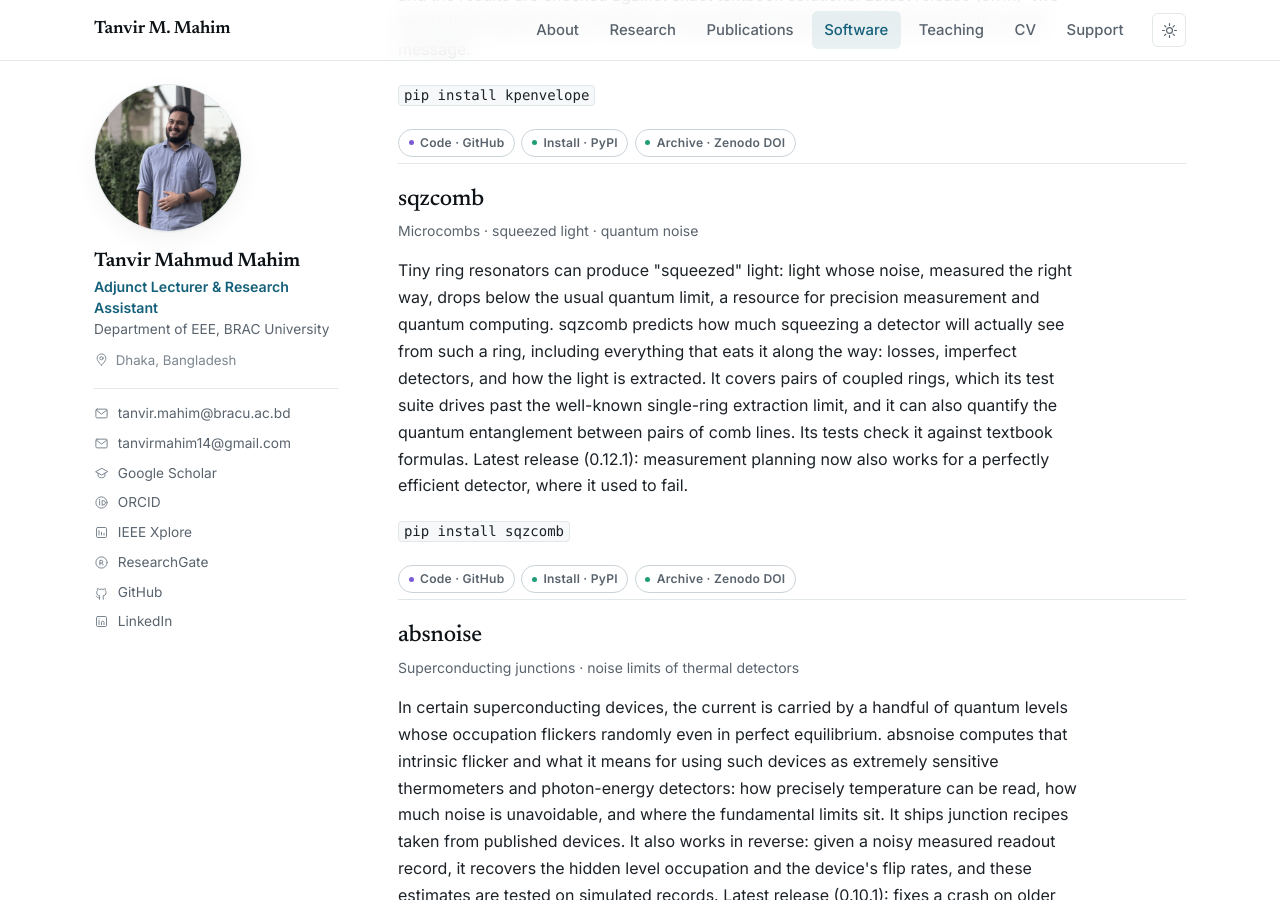
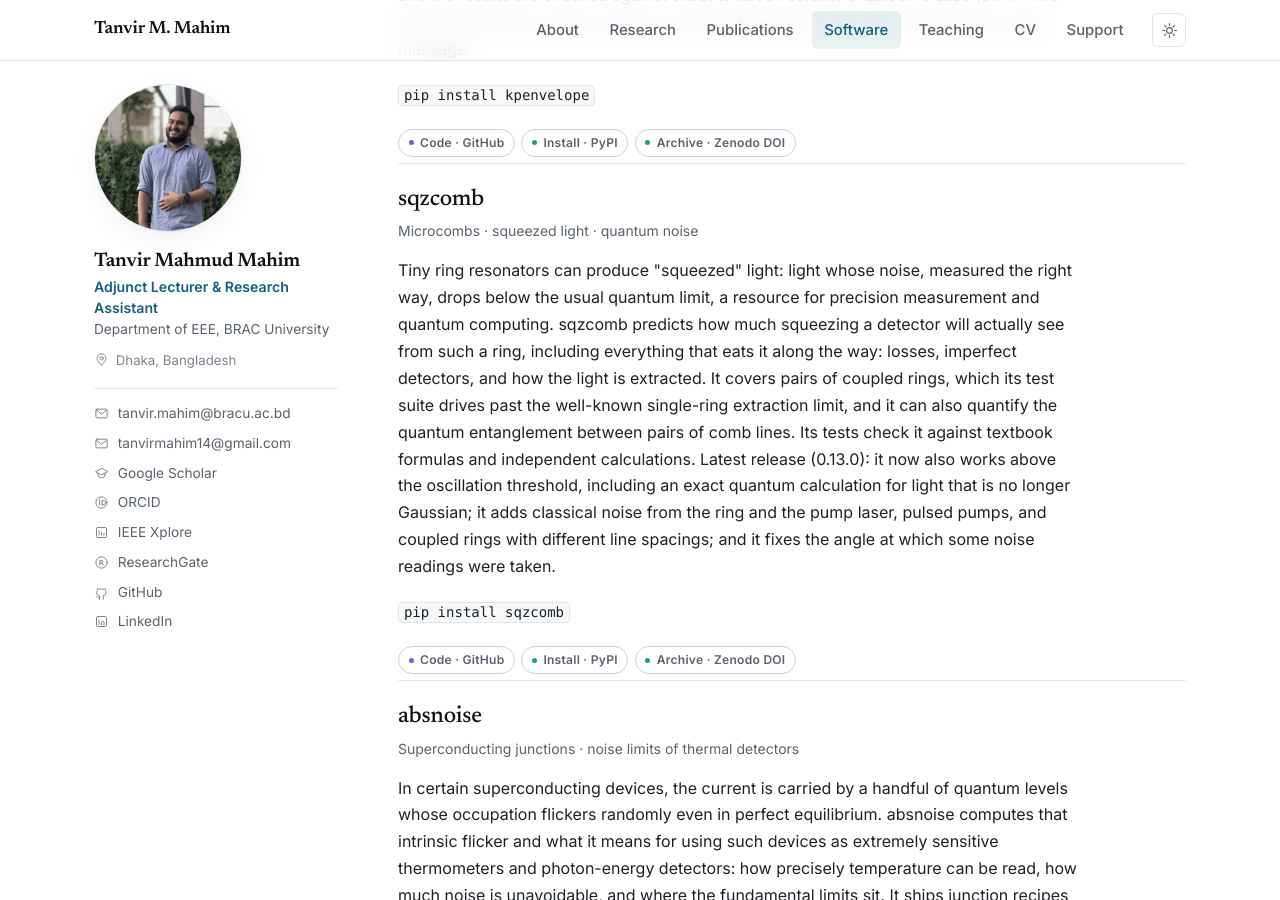
Before and after one commit to Tanvir-Mahmud-Mahim/Tanvir-Mahmud-Mahim.github.io, a Jekyll site: the page built from software.md, in a window 1280 px wide and 900 px high, scrolled down 1486 px. Built offline with Jekyll 4.4.1, drawn with Linux system fonts in a browser that asks for light colours.

Commit message:
software: sqzcomb 0.13.0

```diff
--- a/software.md
+++ b/software.md
@@ -39,7 +39,7 @@ In September 2026 the documentation of every tool was rewritten in plain languag
 <section class="project">
 <h3>sqzcomb</h3>
 <p class="project-meta">Microcombs · squeezed light · quantum noise</p>
-<p>Tiny ring resonators can produce "squeezed" light: light whose noise, measured the right way, drops below the usual quantum limit, a resource for precision measurement and quantum computing. sqzcomb predicts how much squeezing a detector will actually see from such a ring, including everything that eats it along the way: losses, imperfect detectors, and how the light is extracted. It covers pairs of coupled rings, which its test suite drives past the well-known single-ring extraction limit, and it can also quantify the quantum entanglement between pairs of comb lines. Its tests check it against textbook formulas. Latest release (0.12.1): measurement planning now also works for a perfectly efficient detector, where it used to fail.</p>
+<p>Tiny ring resonators can produce "squeezed" light: light whose noise, measured the right way, drops below the usual quantum limit, a resource for precision measurement and quantum computing. sqzcomb predicts how much squeezing a detector will actually see from such a ring, including everything that eats it along the way: losses, imperfect detectors, and how the light is extracted. It covers pairs of coupled rings, which its test suite drives past the well-known single-ring extraction limit, and it can also quantify the quantum entanglement between pairs of comb lines. Its tests check it against textbook formulas and independent calculations. Latest release (0.13.0): it now also works above the oscillation threshold, including an exact quantum calculation for light that is no longer Gaussian; it adds classical noise from the ring and the pump laser, pulsed pumps, and coupled rings with different line spacings; and it fixes the angle at which some noise readings were taken.</p>
 <p><code>pip install sqzcomb</code></p>
 <ul class="pub-actions">
 <li><a class="chip chip-code" href="https://github.com/TaN-MM-Org/sqzcomb" rel="noopener">Code · GitHub</a></li>
```
